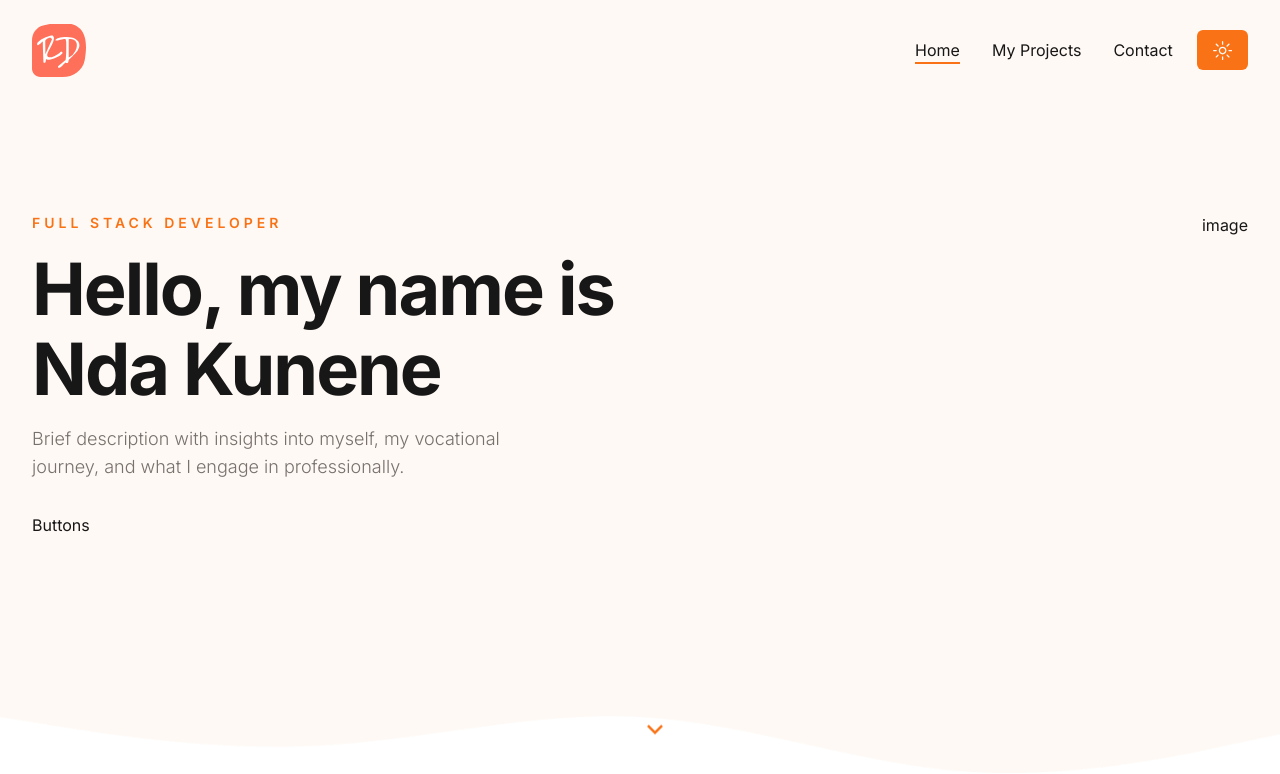
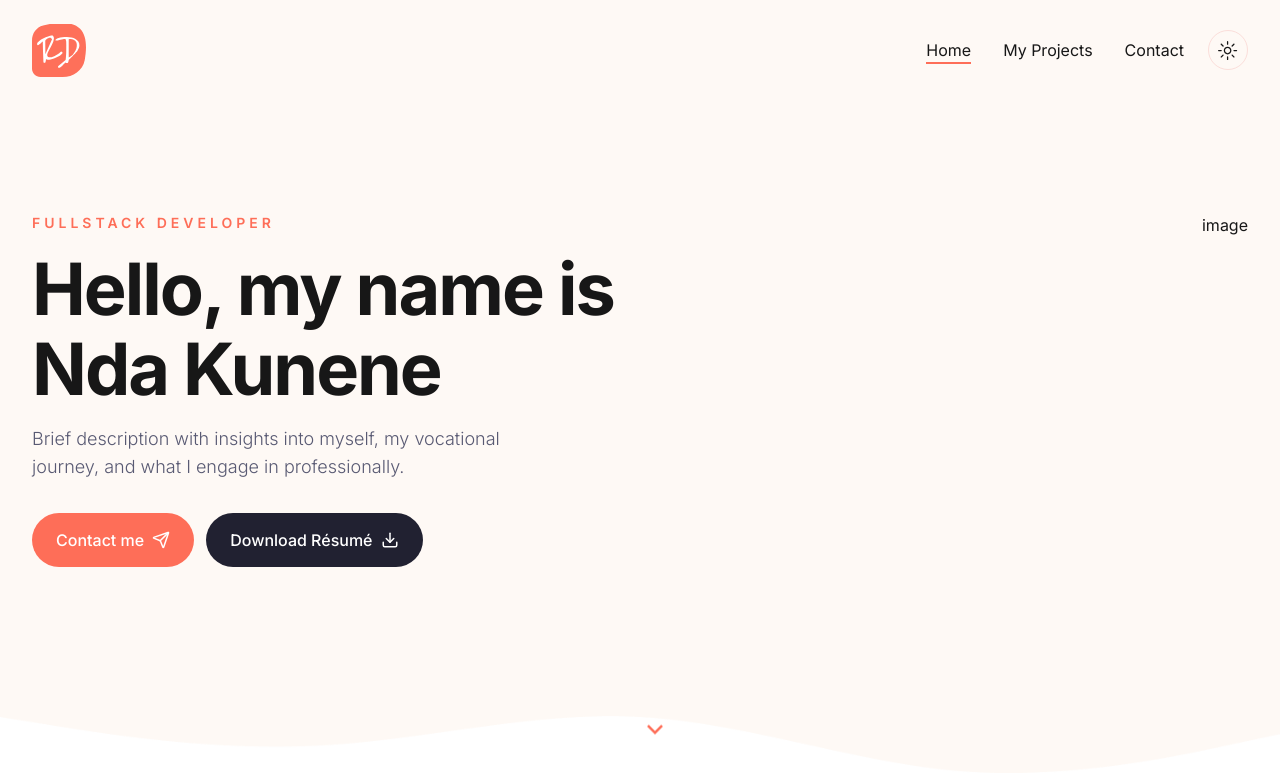
Before and after one commit to nukman5k/portfolio-v2, a Next.js app: page / in a window 1280 px wide. Shown: the top 774 px of the page. Built offline with nearby package versions, Linux system fonts and the light colour scheme.

Commit message:
library final update

```diff
--- a/app/globals.css
+++ b/app/globals.css
@@ -30,24 +30,25 @@
   @layer base {
     :root {
       --background: 0 0% 100%;
-      --foreground: 20 14.3% 4.1%;
+      --foreground: 240 19% 16%;
       --card: 0 0% 100%;
-      --card-foreground: 20 14.3% 4.1%;
+      --card-foreground: 20 19% 16%;
       --popover: 0 0% 100%;
       --popover-foreground: 20 14.3% 4.1%;
-      --primary: 24.6 95% 53.1%;
-      --primary-foreground: 60 9.1% 97.8%;
-      --secondary: 60 4.8% 95.9%;
-      --secondary-foreground: 24 9.8% 10%;
+      --primary: 8 99% 67%;
+      --primary-foreground: 300 0% 100%;
+      --secondary: 240 19% 16%;
+      --secondary-foreground: 300 0% 100%;
+      --tertiary: 27 82% 98%;
       --muted: 60 4.8% 95.9%;
-      --muted-foreground: 25 5.3% 44.7%;
-      --accent: 60 4.8% 95.9%;
+      --muted-foreground: 237 13% 40%;
+      --accent: 237 9% 96%;
       --accent-foreground: 24 9.8% 10%;
       --destructive: 0 84.2% 60.2%;
       --destructive-foreground: 60 9.1% 97.8%;
-      --border: 20 5.9% 90%;
-      --input: 20 5.9% 90%;
-      --ring: 24.6 95% 53.1%;
+      --border: 8 82% 92%;
+      --input: 8 82% 92%;
+      --ring: 9 99% 67%;
       --radius: 0.5rem;
       --chart-1: 12 76% 61%;
       --chart-2: 173 58% 39%;
@@ -57,18 +58,19 @@
     }
 
     .dark {
-      --background: 20 14.3% 4.1%;
+      --background: 237 22% 20%;
       --foreground: 60 9.1% 97.8%;
-      --card: 20 14.3% 4.1%;
-      --card-foreground: 60 9.1% 97.8%;
+      --card: 240 19% 16%;
+      --card-foreground: 300 0% 100%;
       --popover: 20 14.3% 4.1%;
-      --popover-foreground: 60 9.1% 97.8%;
-      --primary: 20.5 90.2% 48.2%;
+      --popover-foreground: 300 0% 100%;
+      --primary: 8 99% 67%;
       --primary-foreground: 60 9.1% 97.8%;
-      --secondary: 12 6.5% 15.1%;
-      --secondary-foreground: 60 9.1% 97.8%;
+      --secondary: 240 19% 16%;
+      --secondary-foreground: 300 0% 100%;
+      --tertiary: 237 22% 20%;
       --muted: 12 6.5% 15.1%;
-      --muted-foreground: 24 5.4% 63.9%;
+      --muted-foreground: 237 13% 63%;
       --accent: 12 6.5% 15.1%;
       --accent-foreground: 60 9.1% 97.8%;
       --destructive: 0 72.2% 50.6%;
--- a/components/Hero.jsx
+++ b/components/Hero.jsx
@@ -21,14 +21,25 @@
         <div className="flex justify-between gap-x-8">
           {/* text */}
           <div className="flex max-w-[600px] flex-col justify-center mx-auto xl:mx-0 text-center xl:text-left ">
-            <div className="text-sm uppercase font-semibold mb-4 text-primary tracking-[4px]">Full Stack Developer</div>
+            <div className="text-sm uppercase font-semibold mb-4 text-primary tracking-[4px]">
+              FullStack Developer
+            </div>
             <h1 className="h1 mb-4">Hello, my name is Nda Kunene</h1>
             <p className="subtitle max-w-[490px] mx-auto xl:mx-0">
               Brief description with insights into myself, my vocational
               journey, and what I engage in professionally.
             </p>
-            {/* button */}
-            <div>Buttons</div>
+            {/* buttons */}
+            <div className="flex flex-col gap-y-3 md:flex-row gap-x-3 mx-auto xl:mx-0 mb-12">
+              <Link href="/contact">
+                <Button className="gap-x-2">
+                  Contact me <Send size={18} />
+                </Button>
+              </Link>
+              <Button variant="secondary" className="gap-x-2">
+                Download Résumé <Download size={18} />
+              </Button>
+            </div>
           </div>
           {/* image */}
           <div className="hidden xl:flex relative">image</div>
--- a/components/ThemeToggler.jsx
+++ b/components/ThemeToggler.jsx
@@ -33,7 +33,7 @@
 
     return (
         <div>
-            <Button onClick={handleClick} aria-label="Toggle theme">
+            <Button variant="outline" size="icon" onClick={handleClick} aria-label="Toggle theme">
                 <SunIcon className="h-[1.2rem] w-[1.2rem] rotate-0 scale-100 transition-all dark:-rotate-90 dark:scale-0" />
                 <MoonIcon className="absolute h-[1.2rem] w-[1.2rem] rotate-90 scale-0 transition-all dark:rotate-0 dark:scale-100" />
             </Button>
--- a/components/ui/button.jsx
+++ b/components/ui/button.jsx
@@ -5,7 +5,7 @@
 import { cn } from "@/lib/utils"
 
 const buttonVariants = cva(
-  "inline-flex items-center justify-center whitespace-nowrap rounded-md text-sm font-medium ring-offset-background transition-colors focus-visible:outline-none focus-visible:ring-2 focus-visible:ring-ring focus-visible:ring-offset-2 disabled:pointer-events-none disabled:opacity-50",
+  "inline-flex items-center justify-center whitespace-nowrap rounded-full text-base font-medium ring-offset-background transition-colors focus-visible:outline-none focus-visible:ring-2 focus-visible:ring-ring focus-visible:ring-offset-2 disabled:pointer-events-none disabled:opacity-50",
   {
     variants: {
       variant: {
@@ -20,7 +20,7 @@
         link: "text-primary underline-offset-4 hover:underline",
       },
       size: {
-        default: "h-10 px-4 py-2",
+        default: "h-[54px] px-6 py-2",
         sm: "h-9 rounded-md px-3",
         lg: "h-11 rounded-md px-8",
         icon: "h-10 w-10",
--- a/tailwind.config.js
+++ b/tailwind.config.js
@@ -33,6 +33,9 @@
         secondary: {
           DEFAULT: "hsl(var(--secondary))",
           foreground: "hsl(var(--secondary-foreground))",
+        },
+		tertiary: {
+          DEFAULT: "hsl(var(--tertiary))",
         },
         muted: {
           DEFAULT: "hsl(var(--muted))",
```
